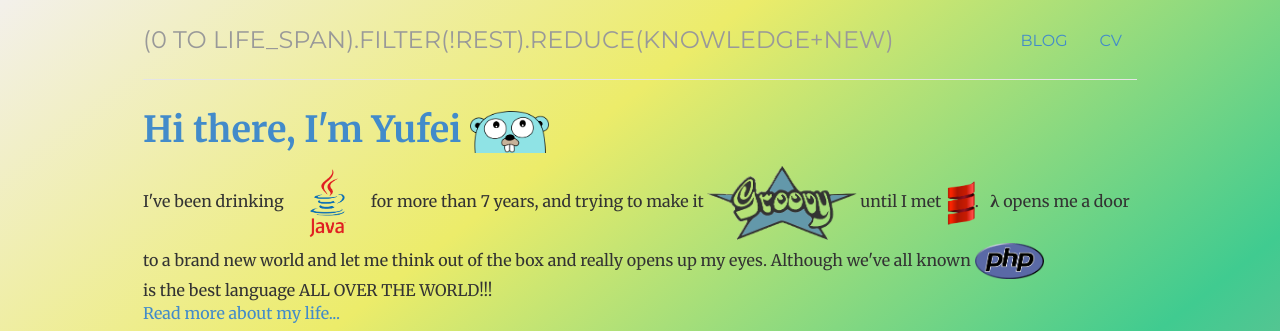
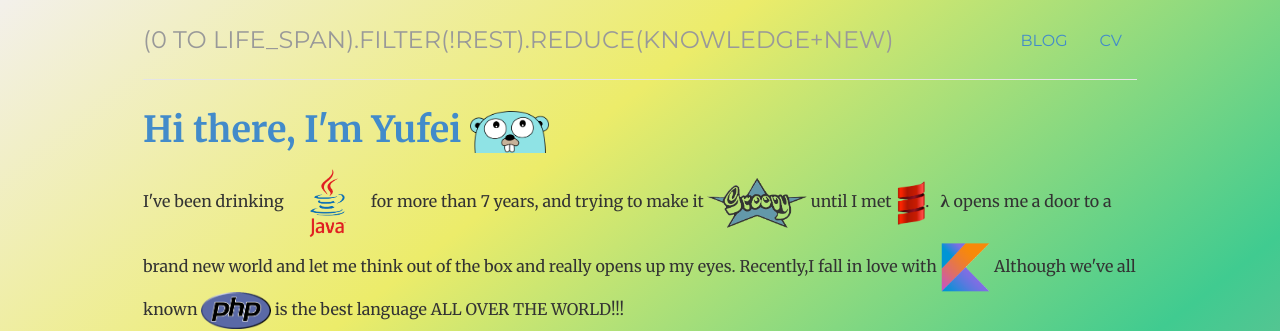
Before and after one commit to flying3615/flying3615.github.io, a Jekyll site: the page built from index.html, in a window 1280 px wide, cut to the strip 0-331 px from the top of the page. Built offline with Jekyll 4.4.1, drawn with Linux system fonts in a browser that asks for light colours.

Commit message:
refined home page

```diff
--- a/index.html
+++ b/index.html
@@ -3,10 +3,10 @@
 title: Yufei.liu
 ---
 <div class="blurb" xmlns="http://www.w3.org/1999/html">
-	<h1><a href="/">Hi there, I'm Yufei <img src="image/golang.png" height="8%" width="8%"></a></h1>
-	<p>I've been drinking <img src="image/java.png" height="8%" width="8%"> for more than 7 years, and trying to make it <img src="image/groovy.png" height="5%" width="15%" alt="Groovy">
-		until I met <img src="image/scala.png" height="3%" width="3%" alt="Scala">. &nbsp; <b>&lambda;</b> opens me a door to a brand new world and let me think out of the box and really opens up my eyes.
-		Although we've all known <img src="image/php.png" height="7%" width="7%"> <br> is the best language ALL OVER THE WORLD!!! <br>
+	<h1 class="go_myself"><a href="/">Hi there, I'm Yufei <img id="golang" src="image/golang.png" height="8%" width="8%"></a></h1>
+	<p>I've been drinking <img id="javalang" src="image/java.png" height="8%" width="8%"> for more than 7 years, and trying to make it <img src="image/groovy.png" height="3%" width="10%" alt="Groovy">
+		until I met <img src="image/scala.png" height="3%" width="3%" alt="Scala">. &nbsp; <b>&lambda;</b> opens me a door to a brand new world and let me think out of the box and really opens up my eyes. Recently,I fall in love with <img src="image/kotlin.png" height="5%" width="5%" alt="Kotlin">
+		Although we've all known <img src="image/php.png" height="7%" width="7%"> is the best language ALL OVER THE WORLD!!! <br>
 		<a href="/about">Read more about my life...</a></p>
 	<iframe src='https://cdn.knightlab.com/libs/timeline3/latest/embed/index.html?source=19A5ahnhgop1hj71ynHdozJBg_KgmHPDVj_g1sihgTvE&font=Default&lang=en&initial_zoom=2&height=650' width='100%' height='650' webkitallowfullscreen mozallowfullscreen allowfullscreen frameborder='0'></iframe>
 </div><!-- /.blurb -->
--- a/js/library.js
+++ b/js/library.js
@@ -1,4 +1,4 @@
-$(document).ready(function(){
+$(document).ready(function () {
 
     init_document_ready();
 
@@ -14,7 +14,7 @@
 function init_document_ready() {
 
     create_colorSwatch();
-
+    self_define();
 }
 
 // - - - - - - - - - - - - - - - - - - - - - - - - -
@@ -22,27 +22,39 @@
 
 function create_colorSwatch() {
 
-  $( "li.color" ).each(function() {
+    $("li.color").each(function () {
 
-    var color = $( this ).text();
-    $( this ).css( "background-color" , color );
+        var color = $(this).text();
+        $(this).css("background-color", color);
 
         //if the single swatch color is too dark, use a lighter font color to display the hex color value
 
         var c = color.substring(1);      // strip #
         var rgb = parseInt(c, 16);   // convert rrggbb to decimal
         var r = (rgb >> 16) & 0xff;  // extract red
-    var g = (rgb >>  8) & 0xff;  // extract green
-    var b = (rgb >>  0) & 0xff;  // extract blue
+        var g = (rgb >> 8) & 0xff;  // extract green
+        var b = (rgb >> 0) & 0xff;  // extract blue
 
         var luma = 0.2126 * r + 0.7152 * g + 0.0722 * b; // per ITU-R BT.709
 
         if (luma < 85) {
-      $( this ).css( "color" , "#f0f0f0" );
+            $(this).css("color", "#f0f0f0");
         }
 
     });
 
 }
 
+function self_define() {
+    $("#golang").hover(
+        function () {
+            var src = ($(this).attr('src') === 'image/golang.png')
+                ? 'image/golang2.png'
+                : 'image/golang.png';
+            $(this).attr('src', src);
+        }
+    )
+
+}
+
 // - - - - - - - - - - - - - - - - - - - - - - - - -
```
Also changed, not shown: Gemfile (added, +26 -0 lines), Gemfile.lock (added), css/style.css (line endings or trailing spaces), image/golang2.png (added), image/kotlin.png (added). Lines whose indentation alone changed are shown as unchanged.
